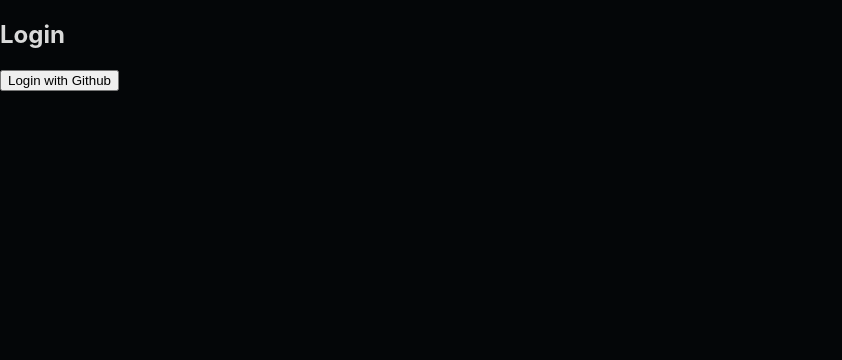
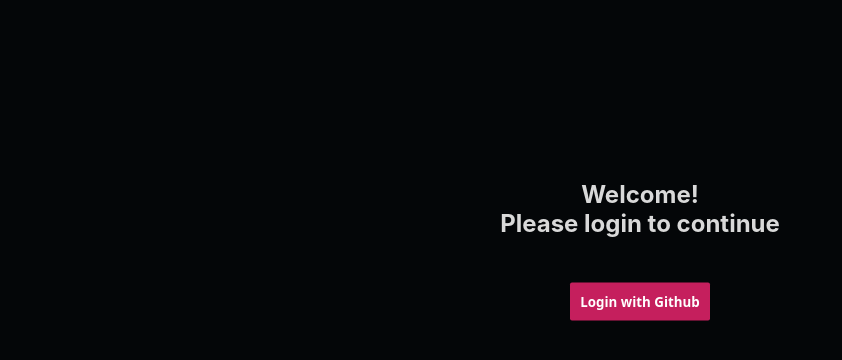
Before and after one commit to OtavioFSantos/Twitter-Clone, a Next.js app: page /login in a window 1280 px wide. Shown: the top 360 px of the page, without its empty margins (0-842 px from the left). Built offline with nearby package versions, Linux system fonts and the light colour scheme; no server answers.

Commit message:
login page stylized

```diff
--- a/pages/login.tsx
+++ b/pages/login.tsx
@@ -1,6 +1,7 @@
 import { useSession, signIn } from "next-auth/react";
 import { useEffect } from "react";
 import { useRouter } from "next/router";
+import styles from "../styles/Login.module.css";
 
 export default function LoginPage() {
   const { data: session } = useSession();
@@ -13,9 +14,15 @@
   }, [session]);
 
   return (
-    <article>
-      <h1>Login</h1>
-      <button onClick={() => signIn("github")}>Login with Github</button>
+    <article className={styles.login_page}>
+      <h1 className={styles.login_h1}>
+        Welcome!
+        <br />
+        Please login to continue
+      </h1>
+      <button className={styles.login_button} onClick={() => signIn("github")}>
+        Login with Github
+      </button>
     </article>
   );
 }
--- /dev/null
+++ b/styles/Login.module.css
@@ -0,0 +1,37 @@
+.login_page {
+  display: flex;
+  flex-direction: column;
+  align-items: center;
+  width: 100%;
+  max-width: 700px;
+  position: absolute;
+  top: 30%;
+  left: 50%;
+  -moz-transform: translateX(-50%) translateY(-50%);
+  -webkit-transform: translateX(-50%) translateY(-50%);
+  transform: translateX(-50%) translateY(-50%);
+}
+
+.login_h1 {
+  text-align: center;
+  margin-bottom: 45px;
+}
+
+.login_button {
+  display: flex;
+  max-width: 160px;
+  padding: 10px;
+  border: none;
+  outline: none;
+  border-radius: 2px;
+  font-weight: 600;
+  color: white;
+  background-color: #c51f5d;
+  cursor: pointer;
+  font-family: system-ui;
+}
+
+.login_button:hover {
+  color: #c51f5d;
+  background-color: white;
+}
```
